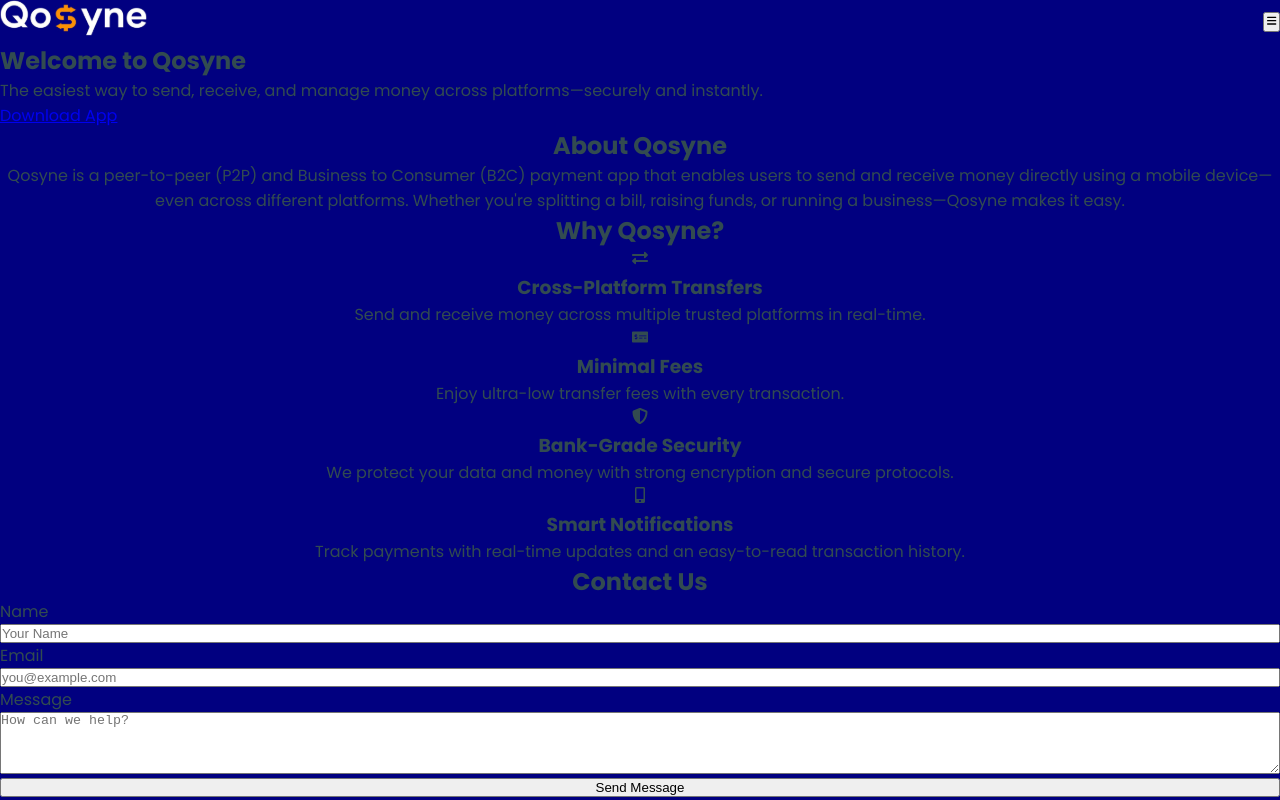
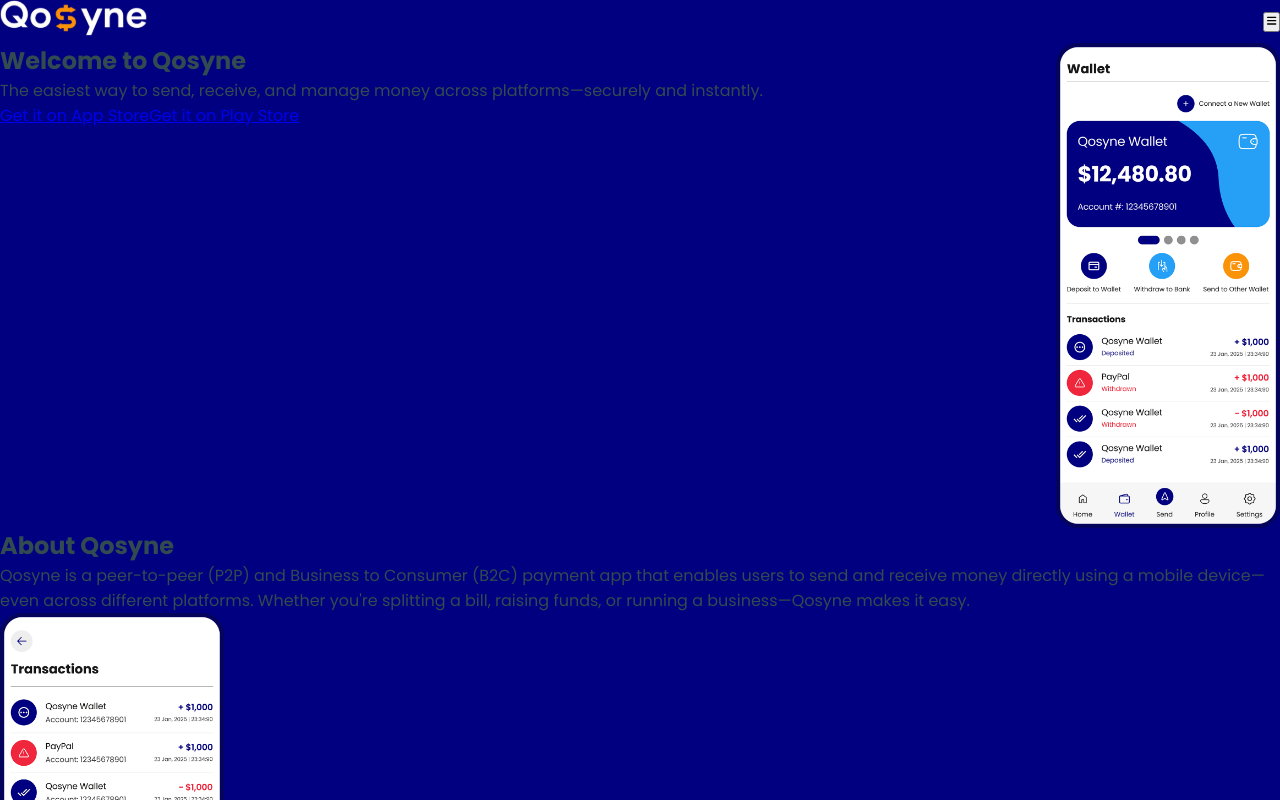
Before and after one commit to talha2224/qosyne, a React (Vite) app: page / in a window 1280 px wide. Shown: the top 800 px of the page. Built offline with nearby package versions, Linux system fonts and the light colour scheme.

Commit message:
images added

```diff
--- a/src/pages/LandingPage.jsx
+++ b/src/pages/LandingPage.jsx
@@ -3,6 +3,7 @@
 import { Link } from 'react-router-dom';
 import { FaMobileAlt, FaShieldAlt, FaExchangeAlt, FaMoneyCheckAlt } from 'react-icons/fa';
 import Img from '../assets/landing/mobile.png'
+import transaction from '../assets/landing/transaction.png'
 const LandingPage = () => {
     return (
         <div className="w-full text-white bg-[#010080] ">
@@ -17,19 +18,28 @@
                     <div>
                         <h1 className="text-4xl sm:text-5xl font-bold mb-4">Welcome to Qosyne</h1>
                         <p className="text-lg sm:text-xl max-w-2xl">The easiest way to send, receive, and manage money across platforms—securely and instantly.</p>
-                        <div className="mt-6">
-                            <Link to="/" className="bg-white text-black py-2 px-6 rounded-full hover:bg-gray-200 transition">Download App</Link>
+                        <div className="mt-6 flex items-center gap-x-3 flex-wrap">
+                            <Link to="/" className="bg-white text-black py-2 px-6 rounded-full hover:bg-gray-200 transition text-sm">Get it on App Store</Link>
+                            <Link to="/" className="bg-white text-black py-2 px-6 rounded-full hover:bg-gray-200 transition text-sm">Get it on Play Store</Link>
                         </div>
                     </div>
+
+                    <img src={Img} alt="" className='w-[14rem]' />
                 </section>
 
                 {/* About Us Section */}
-                <section className="py-16 text-center">
-                    <h2 className="text-3xl font-bold mb-4">About Qosyne</h2>
-                    <p className=" max-w-3xl mx-auto text-lg">
-                        Qosyne is a peer-to-peer (P2P) and Business to Consumer (B2C) payment app that enables users to send and receive money directly using a mobile device—even across different platforms. Whether you're splitting a bill, raising funds, or running a business—Qosyne makes it easy.
-                    </p>
-                </section>
+
+                <div className='py-16 flex justify-between items-start flex-wrap'>
+
+                    <section className="">
+                        <h2 className="text-3xl font-bold mb-4">About Qosyne</h2>
+                        <p className=" max-w-3xl text-lg">Qosyne is a peer-to-peer (P2P) and Business to Consumer (B2C) payment app that enables users to send and receive money directly using a mobile device—even across different platforms. Whether you're splitting a bill, raising funds, or running a business—Qosyne makes it easy.</p>
+                    </section>
+
+                    <img src={transaction} alt="" className='w-[14rem]' />
+
+
+                </div>
 
                 {/* Features Section */}
                 <section className="py-16  text-center">
@@ -74,7 +84,7 @@
                             <label htmlFor="message" className="outline-none mb-2">Message</label>
                             <textarea id="message" rows="4" className=" rounded-lg p-3" placeholder="How can we help?" />
                         </div>
-                        <button onClick={(e)=>e.preventDefault()} type="submit" className="w-full text-white py-3 rounded-lg bg-blue-900 transition">Send Message</button>
+                        <button onClick={(e) => e.preventDefault()} type="submit" className="w-full text-white py-3 rounded-lg bg-blue-900 transition">Send Message</button>
                     </form>
                 </section>
 
```
Also changed, not shown: src/assets/landing/transaction.png (added).
